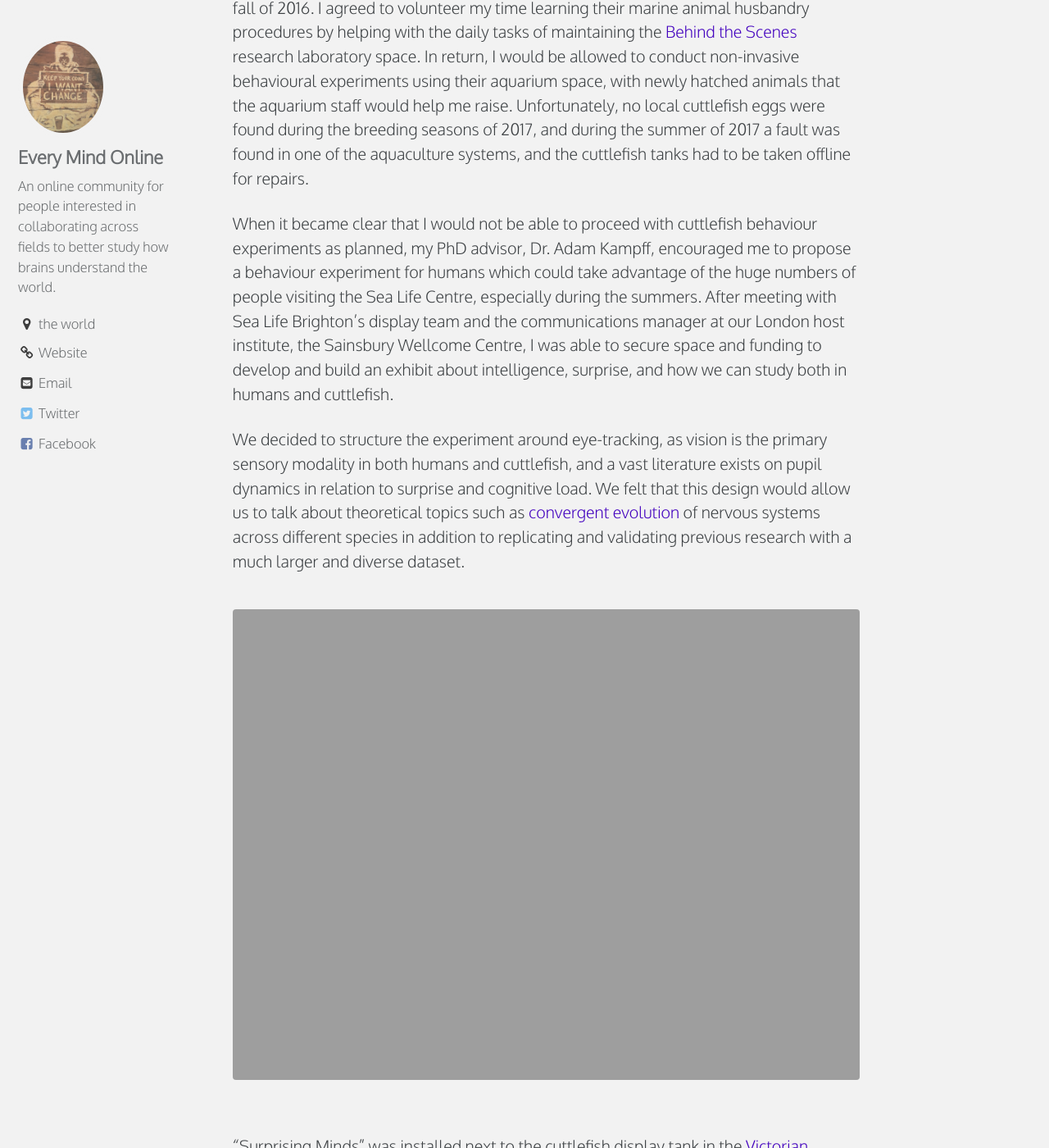
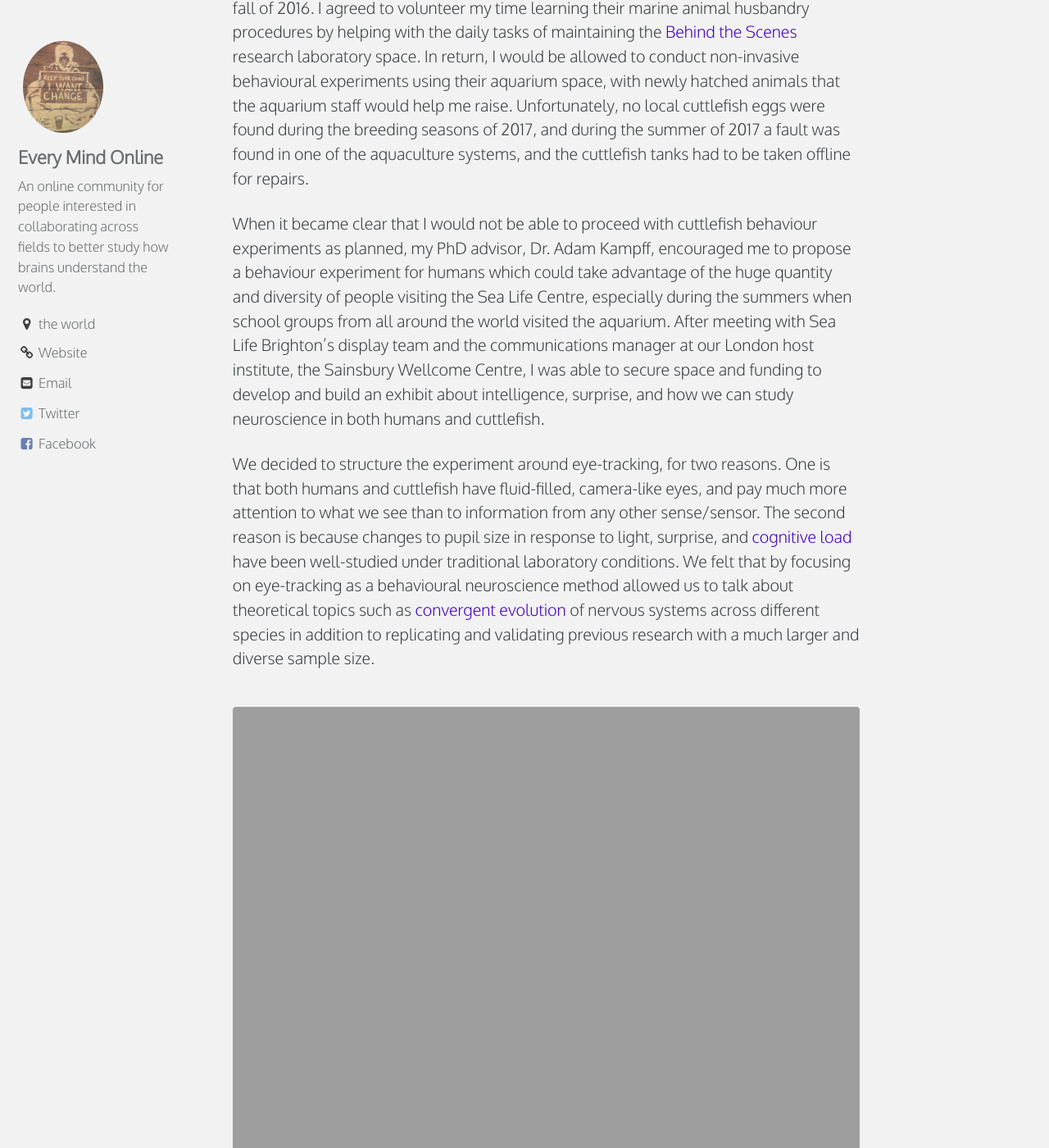
Before and after one commit to everymind/SurprisingMinds, a Jekyll site: the page built from _pages/summary-plots.md, in a window 1280 px wide and 1400 px high, scrolled down 1235 px. Shown: the whole window at 82% size. Built offline with Jekyll 4.4.1, drawn with Linux system fonts in a browser that asks for light colours; some of the changed text lies outside the part shown.

Commit message:
rearranged and cleaned

```diff
--- a/_pages/summary-plots.md
+++ b/_pages/summary-plots.md
@@ -16,25 +16,29 @@ Several clues point to a need for neuroscience to expand its work out of the lab
 
 While looking for collaborators with whom I could study neuroscience topics in [cuttlefish](https://en.wikipedia.org/wiki/Cuttlefish), I developed a relationship with the Sea Life Centre in Brighton, UK, during the fall of 2016. I agreed to volunteer my time learning their marine animal husbandry procedures by helping with the daily tasks of maintaining the [Behind the Scenes](https://www.visitsealife.com/brighton/discover/behind-the-scenes-tour/) research laboratory space. In return, I would be allowed to conduct non-invasive behavioural experiments using their aquarium space, with newly hatched animals that the aquarium staff would help me raise. Unfortunately, no local cuttlefish eggs were found during the breeding seasons of 2017, and during the summer of 2017 a fault was found in one of the aquaculture systems, and the cuttlefish tanks had to be taken offline for repairs.
 
-When it became clear that I would not be able to proceed with cuttlefish behaviour experiments as planned, my PhD advisor, Dr. Adam Kampff, encouraged me to propose a behaviour experiment for humans which could take advantage of the huge numbers of people visiting the Sea Life Centre, especially during the summers. After meeting with Sea Life Brighton's display team and the communications manager at our London host institute, the Sainsbury Wellcome Centre, I was able to secure space and funding to develop and build an exhibit about intelligence, surprise, and how we can study both in humans and cuttlefish.
+When it became clear that I would not be able to proceed with cuttlefish behaviour experiments as planned, my PhD advisor, Dr. Adam Kampff, encouraged me to propose a behaviour experiment for humans which could take advantage of the huge quantity and diversity of people visiting the Sea Life Centre, especially during the summers when school groups from all around the world visited the aquarium. After meeting with Sea Life Brighton's display team and the communications manager at our London host institute, the Sainsbury Wellcome Centre, I was able to secure space and funding to develop and build an exhibit about intelligence, surprise, and how we can study neuroscience in both humans and cuttlefish.
 
-We decided to structure the experiment around eye-tracking, as vision is the primary sensory modality in both humans and cuttlefish, and a vast literature exists on pupil dynamics in relation to surprise and cognitive load. We felt that this design would allow us to talk about theoretical topics such as [convergent evolution](https://en.wikipedia.org/wiki/Convergent_evolution) of nervous systems across different species in addition to replicating and validating previous research with a much larger and diverse dataset.
+We decided to structure the experiment around eye-tracking, for two reasons. One is that both humans and cuttlefish have fluid-filled, camera-like eyes, and pay much more attention to what we see than to information from any other sense/sensor. The second reason is because changes to pupil size in response to light, surprise, and [cognitive load](https://en.wikipedia.org/wiki/Cognitive_load) have been well-studied under traditional laboratory conditions. We felt that by focusing on eye-tracking as a behavioural neuroscience method allowed us to talk about theoretical topics such as [convergent evolution](https://en.wikipedia.org/wiki/Convergent_evolution) of nervous systems across different species in addition to replicating and validating previous research with a much larger and diverse sample size.
 
 {% include figure image_path="/assets/images/PaperFigs/Fig1_OverallExhibitConceptDesign-01.jpg" alt="Overall exhibit concept and design" %}
 
-"Surprising Minds" was installed next to the cuttlefish display tank in the [Victorian Arcade of the Sea Life Centre in Brighton](https://www.visitsealife.com/brighton/discover/aquarium-zones/) during the first week of July 2017. See Supplemental Figure 1a for details of the exhibit casing that held the experiment, and Supp. Fig. 1b for more documentation of the hardware components controlling the exhibit interaction and saving experiment data.
+During the first week of July 2017, "Surprising Minds" was installed next to the cuttlefish display tank in the [Victorian Arcade of the Sea Life Centre in Brighton](https://www.visitsealife.com/brighton/discover/aquarium-zones/).
 
 During July and August 2017, the exhibit was tended by a "host scientist", who invited visitors at the Sea Life Centre to interact with the exhibit, explained the experiment embedded in the exhibit, and engaged in discussions about neuroscience topics such as [optical illusions](https://en.wikipedia.org/wiki/Optical_illusion), [blindsight](https://en.wikipedia.org/wiki/Blindsight), and the [structure of the retina](https://en.wikipedia.org/wiki/Retina#Structure).
 
 When visitors approached the exhibit, the host scientist invited them to look through the viewing plate and watch a 30 second long video clip while cameras record their eyes up close. Afterwards, the exhibit would replay the recording of their eyes so that visitors can see what their eyes do while they watch things.
 
-After August 2017, the exhibit was briefly taken offline in order to enable the exhibit to run without a human host. The human host was replaced with informative text on the outside of the exhibit casing, and written directions for participating in the experiment were translated into 4 other languages besides English. See Supp. Fig. 1c and 1d for additional details on the upgrades made to the exhibit in order to automate the exhibit interaction and collection of experimental data.
+See Supplemental Figure 1a for details of the exhibit casing that held the experiment, including the original design of the viewing plate.
 
 {% include figure image_path="/assets/images/PaperFigs/Fig2a_ExperimentProtocol-01.jpg" alt="Experimental protocol" %}
 
+Every time a visitor activated the exhibit by pressing a language button, three cameras were activated - the two infrared "eye cameras" housed in the viewing plate, which recorded people's eyes up close; and a usb web cam placed inside of the exhibit box, called the "world camera" or our "ground truth camera", which recorded the main display monitor inside the exhibit box. At the same time, the external monitors on the top and sides of the exhibit box would change to display the text "Do not disturb, Experiment in Progress".
+
+See Supp. Fig. 1b for more documentation of the hardware components controlling the exhibit interaction and saving experiment data.
+
 {% include figure image_path="/assets/images/PaperFigs/Fig2b_ExperimentProtocolHardware-01.jpg" alt="Exhibit and experiment hardware setup" %}
 
-Every time a visitor activated the exhibit by pressing a language button, three cameras were activated - the two infrared cameras housed in the viewing plate, which recorded people's eyes up close; and a usb web cam placed inside of the exhibit box, called the "world camera" or our "ground truth camera", which recorded the internal monitor that displays experiment instructions and stimuli. The data collected for each experiment participant were the videos recorded by these cameras during a person's interaction with the exhibit.
+After August 2017, the exhibit was briefly taken offline in order to enable the exhibit to run without a human host. The human host was replaced with informative text on the outside of the exhibit casing, and written directions for participating in the experiment were translated into 4 other languages besides English. See Supp. Fig. 1c and 1d for additional details on the upgrades made to the exhibit in order to automate the exhibit interaction and collection of experimental data.
 
 In order to analyse these videos, our analysis workflow needed to first synchronise all three videos, as the eye cameras and world camera ran at different frame rates. Then, for each frame in the eye recordings, our analysis workflow needed to find the pupil and measure the pupil's area and the center of the pupil's location in the frame. This information was then used to calculate changes in pupil size and motion.
 
@@ -48,11 +52,13 @@ Not everyone who activated the exhibit successfully completed the experiment. In
 
 {% include figure image_path="/assets/images/PaperFigs/Fig4b_EngagementByDayOfWeek-01.jpg" alt="Exhibit activations and visitor engagement, sorted by weekday" %}
 
-As shown in figure 2a, each participant watched a calibration sequence, a unique video clip, and then a video clip of an octopus rapidly de-camouflaging. You can watch all six possible video experiences by scrolling to the bottom of this page, or by visiting [the Surprising Minds Stimuli YouTube playlist](https://www.youtube.com/playlist?list=PLQtAFaaG_zzwPUcP3q735-uooOP2_Eiz9).
+As shown in figure 2a, each participant watched a calibration sequence, a unique video clip, and then a video clip of an octopus rapidly de-camouflaging. You can watch all six possible video experiences by scrolling to the bottom of this page, or by visiting [the Surprising Minds Stimuli YouTube playlist](https://www.youtube.com/playlist?list=PLQtAFaaG_zzwPUcP3q735-uooOP2_Eiz9){:target="_blank"}.
 
 Because the calibration sequence and octopus clip was experienced by all participants, we pooled calculations of changes in pupil size and motion across all "good trials" obtained for these sequences. The plots below show pupil size and motion from all the good trials obtained with the left eye camera (N=4407).
 
 {% include figure image_path="/assets/images/PaperFigs/Fig5a_PupilSizeCalibration-01.jpg" alt="Left pupil size during calibration sequence" %}
+
+
 
 {% include figure image_path="/assets/images/PaperFigs/Fig5b_PupilSizeOctopus-01.jpg" alt="Left pupil size during octopus sequence" %}
 
```
